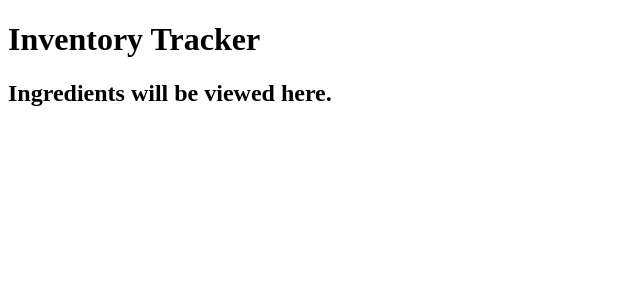
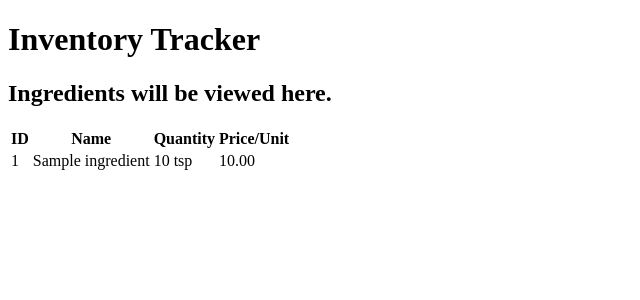
Before and after one commit to banksjazz87/inventory-tracker, a Django app: page /ingredients/ in a window 1280 px wide. Shown: the top 300 px of the page, without its empty margins (0-640 px from the left). Run offline with Django 5.2, Linux system fonts and the light colour scheme; tables that the repository leaves empty hold one stand-in row (values such as "Sample post").

Commit message:
feature: creating the ingredient view

```diff
--- a/inventory_tracker/models.py
+++ b/inventory_tracker/models.py
@@ -16,7 +16,8 @@ class Ingredient(models.Model):
         "lb": "Pound",
         "mg": "Milligram",
         "cn": "Can",
-        "pkg": "Package"
+        "pkg": "Package",
+        "qty": "Quantity"
     }
     name = models.CharField(max_length=250)
     quantity = models.IntegerField()
@@ -32,7 +33,7 @@ class MenuItem(models.Model):
     price = models.DecimalField(max_digits=8, decimal_places=2)
 
     def __str__(self):
-        return f"\n name: {self.name}\nprice: {self.price}"
+        return f"\nid: {self.pk} \n name: {self.name}\nprice: {self.price}"
 
 
 class RecipeRequirement(models.Model):
--- a/inventory_tracker/templates/ingredients/index.html
+++ b/inventory_tracker/templates/ingredients/index.html
@@ -6,4 +6,20 @@
 
 {% block body %}
     <h2>Ingredients will be viewed here.</h2>
+    <table>
+        <thead>
+            <th>ID</th>
+            <th>Name</th>
+            <th>Quantity</th>
+            <th>Price/Unit</th>
+        </thead>
+        {% for ingredient in ingredients %}
+            <tr>
+                <td>{{ ingredient.pk }}</td>
+                <td>{{ ingredient.name }}</td>
+                <td>{{ ingredient.quantity }} {{ ingredient.unit_name}}</td>
+                <td>{{ ingredient.price_per_unit }}</td>
+            </tr>
+        {% endfor %}
+    </table>
 {% endblock %}
--- a/inventory_tracker/views.py
+++ b/inventory_tracker/views.py
@@ -1,16 +1,21 @@
 from django.http import HttpResponse
 from django.shortcuts import render
-from django.views.generic import TemplateView
+from django.views.generic import TemplateView, ListView
+from .models import Ingredient, MenuItem, RecipeRequirement, Purchase
 
 class HomeView(TemplateView):
    template_name = "main/home.html"
 
 
 class MenuItemListView(TemplateView):
+    model = MenuItem
     template_name = "menu-items/index.html"
+    context_object_name = "items"
 
 class PurchaseListView(TemplateView):
     template_name = "purchases/index.html"
 
-class InventoryItemListView(TemplateView):
+class InventoryItemListView(ListView):
+    model = Ingredient
     template_name = "ingredients/index.html"
+    context_object_name = "ingredients"
```
Also changed, not shown: inventory_tracker/migrations/0003_alter_ingredient_unit_name.py (added).
